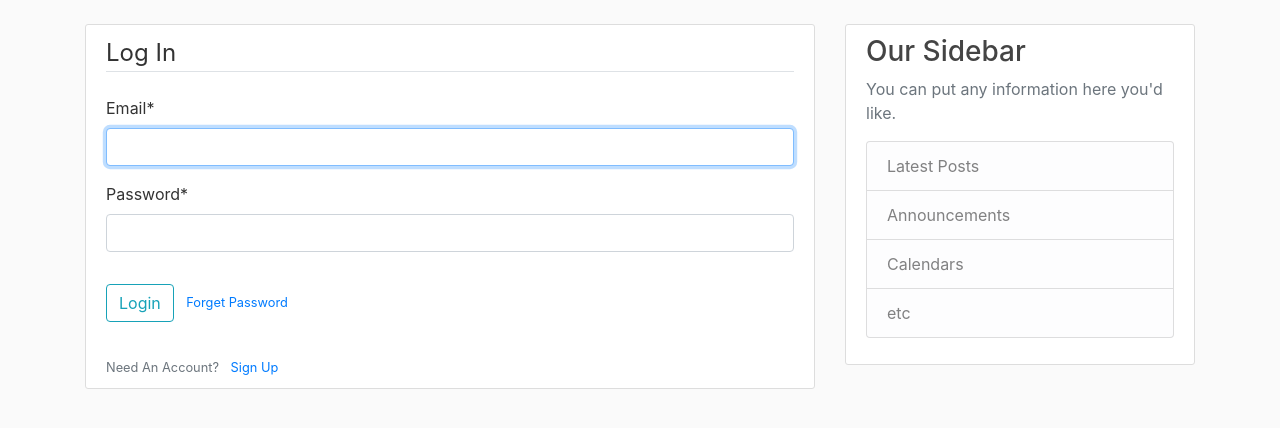
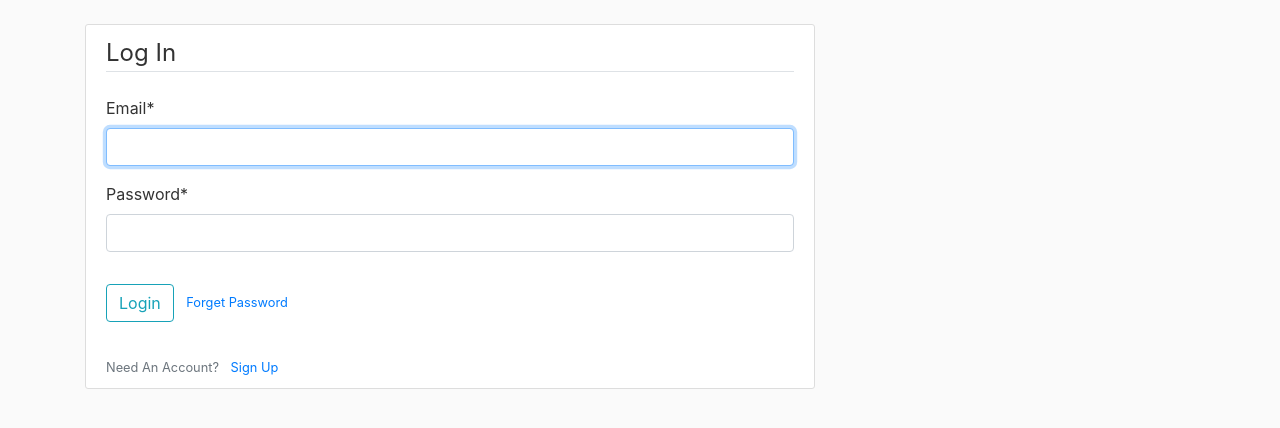
Before and after one commit to arun3q/User-profile-management, a Django app: page / in a window 1280 px wide. Shown: the part 56-484 px from the top of the page. Run offline with Django 3.2, Linux system fonts and the light colour scheme; some libraries are stand-ins or nearby versions.

Commit message:
added requirements.txt

```diff
--- a/users/templates/users/base.html
+++ b/users/templates/users/base.html
@@ -60,19 +60,7 @@
           {% endif %}
           {% block content %}{% endblock %}
         </div>
-        <div class="col-md-4">
-          <div class="content-section">
-            <h3>Our Sidebar</h3>
-            <p class='text-muted'>You can put any information here you'd like.
-              <ul class="list-group">
-                <li class="list-group-item list-group-item-light">Latest Posts</li>
-                <li class="list-group-item list-group-item-light">Announcements</li>
-                <li class="list-group-item list-group-item-light">Calendars</li>
-                <li class="list-group-item list-group-item-light">etc</li>
-              </ul>
-            </p>
-          </div>
-        </div>
+
       </div>
     </main>
 
```
Also changed, not shown: requirements.txt (added, +14 -0 lines).
